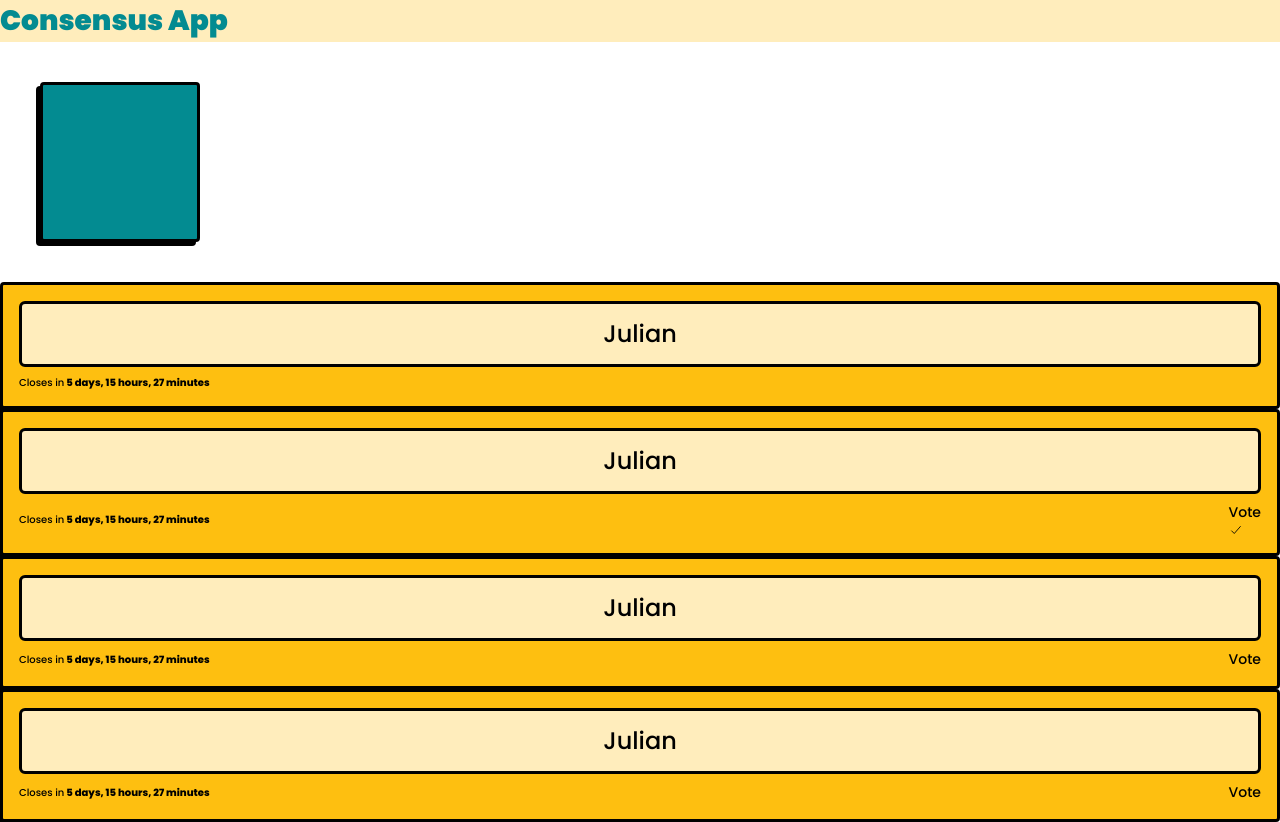
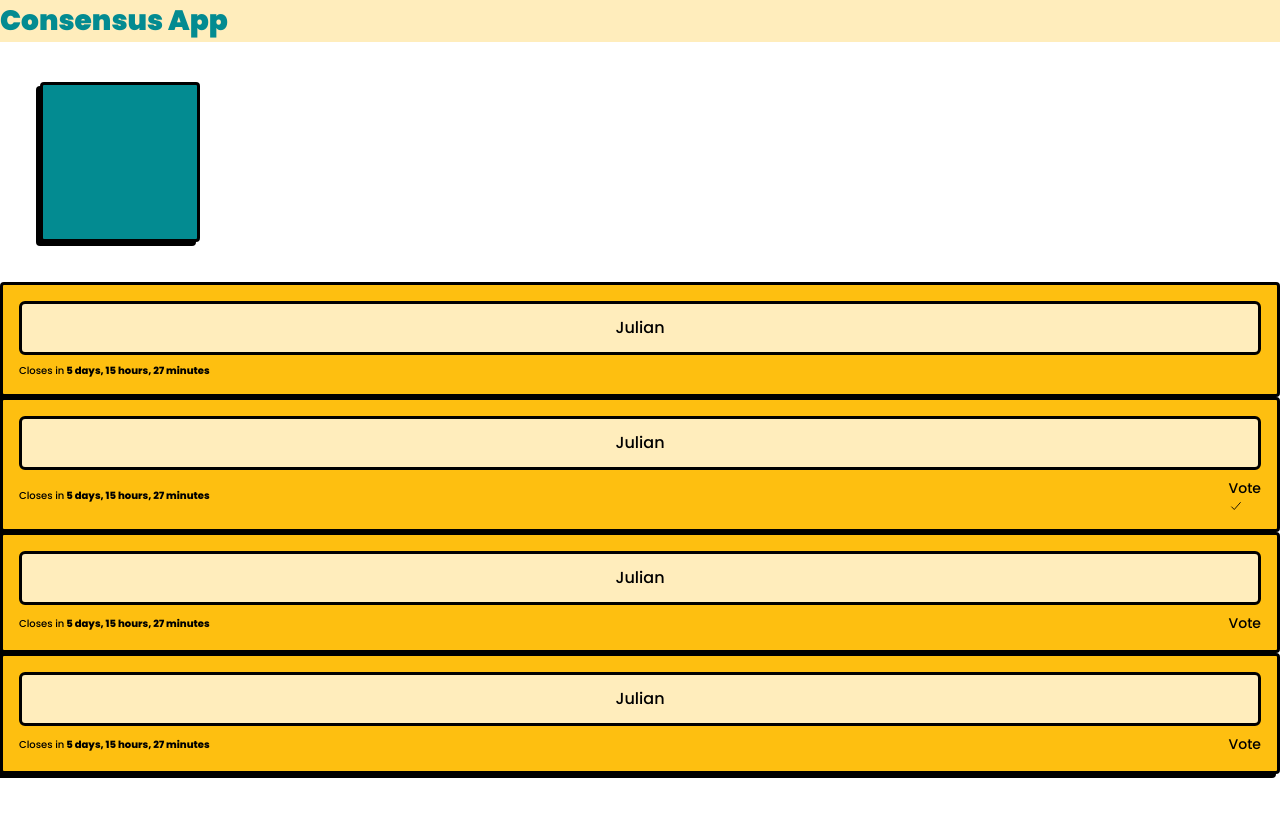
Before and after one commit to devhausleipzigacademy/camp9-final-project, a Next.js app: page / in a window 1280 px wide. After the commit the page ends 800 px from the top, so only its background shows below. Built offline with nearby package versions, Linux system fonts and the light colour scheme.

Commit message:
changed font

```diff
--- a/components/PollCard.tsx
+++ b/components/PollCard.tsx
@@ -30,7 +30,7 @@ export default function PollCard({ children, dateInput, icon }: PollCardProps) {
   return (
     <section className="border-3 border-black rounded w-full flex flex-col p-4 justify-between bg-yellow shadow-brutal gap-2">
       <div className="p-3 border-3 border-black rounded-md bg-yellow-light flex-1 flex items-center justify-center">
-        <h1 className="landing-quote overflow-auto">{children}</h1>
+        <h1 className="body overflow-hidden">{children}</h1>
       </div>
       <div className="flex justify-between items-center overflow-auto gap-1">
         {isOpen ? (
```
Also changed, not shown: 1 other file (tests, documents, lock files or other folders).
